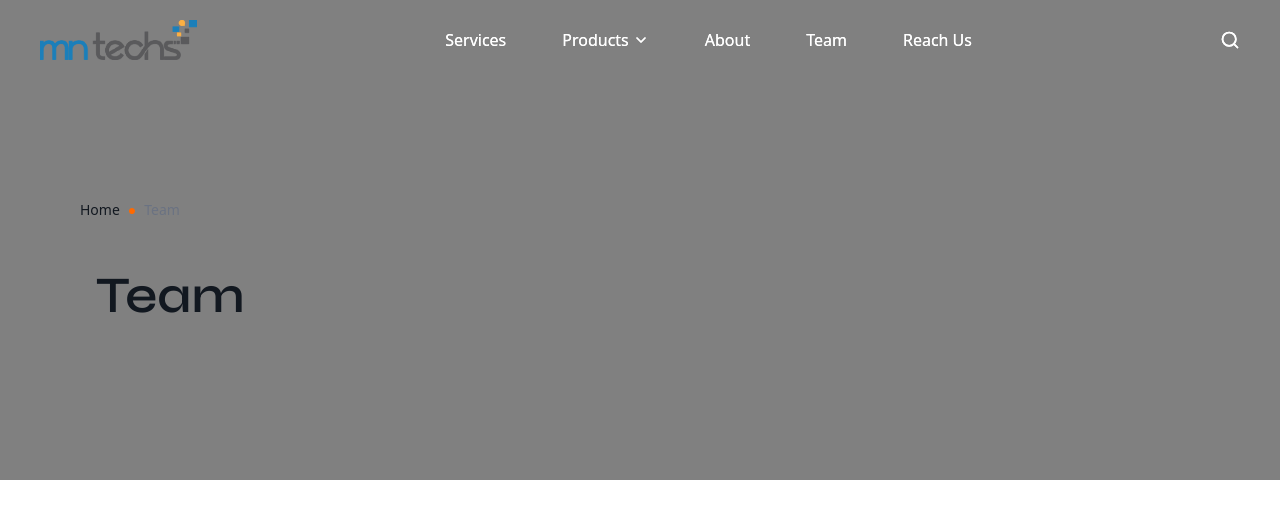
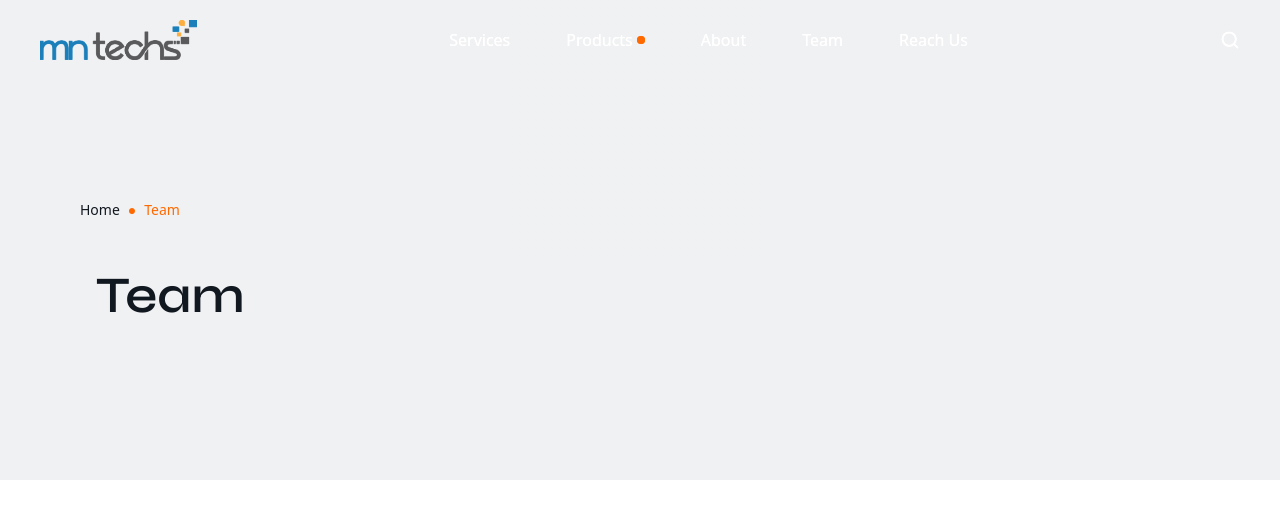
Before and after one commit to rishitharaghana/mnTechs, a React (Vite) app: page /team in a window 1280 px wide. Shown: the top 518 px of the page. Built offline with nearby package versions, Linux system fonts and the light colour scheme.

Commit message:
added Breadcrumbs

```diff
--- a/src/Components/Navigation.jsx
+++ b/src/Components/Navigation.jsx
@@ -1,5 +1,5 @@
 import React, { useEffect, useState, useCallback, memo } from "react";
-import { Search, Menu, X, ChevronDown } from "lucide-react";
+import { Search, Menu, X } from "lucide-react"; // Removed ChevronDown
 import { Link, useLocation } from "react-router-dom";
 import MntechImage from "../assets/mntech.png";
 import useDropdown from "../Hooks/useDropdown";
@@ -32,7 +32,7 @@ const DesktopNavItem = memo(({ item, isScrolledOrWhitePage }) => {
         aria-haspopup="true"
       >
         {item.name}
-        <ChevronDown className={`w-4 h-4 transition-transform ${isOpen ? "rotate-180" : ""}`} />
+        <span className="w-2 h-2 bg-orange-500 rounded-full"></span> {/* Orange dot */}
       </button>
       {isOpen && (
         <div className="absolute left-0 mt-2 bg-white rounded-lg shadow-xl min-w-max z-50">
@@ -66,11 +66,11 @@ const Navigation = () => {
     { name: "Services", path: "/services" },
     {
       name: "Products",
-      path: "#",
+      path: "/products", // Changed from "#" to "/products" to enable navigation
       submenu: [
-        { name: "AI Agents", path: "/products/ai-agents" },
+        { name: "AI Agents", path: "/products/ai-agent" },
         { name: "App Development", path: "/products/app-development" },
-        { name: "Billing Systems", path: "/products/billing-systems" },
+        { name: "Billing Systems", path: "/products/billing-system" },
         { name: "CRM", path: "/products/crm" },
         { name: "E-Commerce", path: "/products/e-commerce" },
         { name: "Education Management", path: "/products/education-management" },
@@ -124,13 +124,14 @@ const Navigation = () => {
             : "bg-transparent text-white"
         }`}
       >
-        <div className="container mx-auto px-4 sm:px-6 lg:px-10 h-16 sm:h-20 flex items-center justify-between">
+        <div className="container mx-auto px-4 sm:px-6 lg:px-8 xl:px-10 h-16 sm:h-20 flex items-center justify-between">
           <Link to="/" className="flex items-center">
             <img src={MntechImage} alt="MN Tech Solutions Logo" className="h-8 sm:h-10 w-auto" />
           </Link>
 
-          <div className="hidden xl:flex flex-1 justify-center">
-            <div className="flex items-center space-x-6 lg:space-x-8">
+          {/* Desktop Navigation */}
+          <div className="hidden lg:flex flex-1 justify-center">
+            <div className="flex items-center space-x-4 sm:space-x-6 lg:space-x-8">
               {navItems().map((item) => (
                 <DesktopNavItem
                   key={item.name}
@@ -141,16 +142,19 @@ const Navigation = () => {
             </div>
           </div>
 
-          <div className="hidden xl:flex items-center">
+          {/* Desktop Search Icon */}
+          <div className="hidden lg:flex items-center">
             <Search
               className="h-5 w-5 cursor-pointer transition-colors duration-300 hover:text-orange-500"
               aria-label="Search"
             />
           </div>
 
+          {/* Mobile Menu Button */}
+          <div className="lg:hidden">
             <button
               onClick={toggleMobileMenu}
-            className="xl:hidden p-2 rounded-md transition-colors duration-300 hover:bg-gray-100"
+              className="p-2 rounded-md transition-colors duration-300 hover:bg-gray-100"
               aria-label="Toggle mobile menu"
             >
               {mobileMenuOpen ? (
@@ -160,24 +164,27 @@ const Navigation = () => {
               )}
             </button>
           </div>
+        </div>
       </nav>
 
+      {/* Mobile Overlay */}
       <div
-        className={`fixed inset-0 bg-black bg-opacity-50 z-40 xl:hidden transition-opacity duration-300 ${
+        className={`fixed inset-0 bg-black bg-opacity-50 z-40 lg:hidden transition-opacity duration-300 ${
           mobileMenuOpen ? "opacity-100" : "opacity-0 pointer-events-none"
         }`}
         onClick={toggleMobileMenu}
         aria-hidden="true"
       />
 
+      {/* Mobile Drawer */}
       <div
-        className={`fixed top-0 right-0 h-full w-80 max-w-[85vw] bg-white shadow-2xl z-50 xl:hidden transform transition-transform duration-300 ease-in-out ${
+        className={`fixed top-0 right-0 h-full w-64 sm:w-80 max-w-[85vw] bg-white shadow-2xl z-50 lg:hidden transform transition-transform duration-300 ease-in-out ${
           mobileMenuOpen ? "translate-x-0" : "translate-x-full"
         }`}
       >
         <div className="flex flex-col h-full">
-          <div className="flex items-center justify-between p-6 border-b border-gray-200">
-            <img src={MntechImage} alt="MN Tech Solutions Logo" className="h-8 w-auto" />
+          <div className="flex items-center justify-between p-4 sm:p-6 border-b border-gray-200">
+            <img src={MntechImage} alt="MN Tech Solutions Logo" className="h-8 sm:h-10 w-auto" />
             <button
               onClick={toggleMobileMenu}
               className="p-2 rounded-md text-gray-600 hover:bg-gray-100 transition-colors duration-200"
@@ -187,34 +194,30 @@ const Navigation = () => {
             </button>
           </div>
 
-          <div className="flex-1 overflow-y-auto py-6 px-6 space-y-2">
+          <div className="flex-1 overflow-y-auto py-4 sm:py-6 px-4 sm:px-6 space-y-2">
             {navItems().map((item) => (
               <div key={item.name}>
                 {item.submenu ? (
                   <>
                     <button
                       onClick={() => toggleSubmenu(item.name)}
-                      className="w-full flex items-center justify-between py-3 px-4 text-left text-gray-800 hover:bg-gray-50 rounded-lg transition duration-200 font-medium"
+                      className="w-full flex items-center justify-between py-2 sm:py-3 px-4 text-left text-gray-800 hover:bg-gray-50 rounded-lg transition duration-200 font-medium"
                       aria-expanded={activeSubmenu === item.name}
                     >
                       <span>{item.name}</span>
-                      <ChevronDown
-                        className={`w-4 h-4 transform transition-transform ${
-                          activeSubmenu === item.name ? "rotate-180" : ""
-                        }`}
-                      />
+                      <span className="w-2 h-2 bg-orange-500 rounded-full"></span> {/* Orange dot */}
                     </button>
                     <div
                       className={`overflow-hidden transition-all duration-300 ${
                         activeSubmenu === item.name ? "max-h-96 opacity-100" : "max-h-0 opacity-0"
                       }`}
                     >
-                      <div className="pl-4 py-2 space-y-1">
+                      <div className="pl-4 sm:pl-6 py-2 space-y-1">
                         {item.submenu.map((subItem) => (
                           <Link
                             key={subItem.name}
                             to={subItem.path}
-                            className="block py-2 px-4 text-sm text-gray-600 hover:text-orange-600 hover:bg-orange-50 rounded-md transition-colors duration-200"
+                            className="block py-1 sm:py-2 px-4 text-sm sm:text-md text-gray-600 hover:text-orange-600 hover:bg-orange-50 rounded-md transition-colors duration-200"
                             onClick={toggleMobileMenu}
                           >
                             {subItem.name}
@@ -226,7 +229,7 @@ const Navigation = () => {
                 ) : (
                   <Link
                     to={item.path}
-                    className="block py-3 px-4 text-gray-800 hover:bg-gray-50 hover:text-orange-600 rounded-lg transition duration-200 font-medium"
+                    className="block py-2 sm:py-3 px-4 text-gray-800 hover:bg-gray-50 hover:text-orange-600 rounded-lg transition duration-200 font-medium"
                     onClick={toggleMobileMenu}
                   >
                     {item.name}
@@ -236,7 +239,7 @@ const Navigation = () => {
             ))}
           </div>
 
-          <div className="p-6 border-t border-gray-200 text-center text-sm text-gray-500">
+          <div className="p-4 sm:p-6 border-t border-gray-200 text-center text-sm text-gray-500">
             © 2025 MN Tech Solutions
           </div>
         </div>
--- a/src/pages/BreadCrumb.jsx
+++ b/src/pages/BreadCrumb.jsx
@@ -30,7 +30,7 @@ const Breadcrumb = ({ title = "Page Title" }) => {
       />
 
       {/* Black Gradient Overlay */}
-      <div className="absolute inset-0 bg-gradient-to-b from-black/50 to-black/50 z-5"></div>
+      <div className="absolute inset-0 bg-gradient-to-b from-gray-500/10 to-gray-500/10 z-5"></div>
 
       {/* Overlay content */}
       <div className="relative z-10 top-50 px-20">
@@ -49,7 +49,7 @@ const Breadcrumb = ({ title = "Page Title" }) => {
               <span key={to} className="flex items-center">
                 <span className="mx-2 text-orange-500">●</span>
                 {isLast ? (
-                  <span className={`${navTextStyles} text-gray-500`}>
+                  <span className={`${navTextStyles} text-orange-500`}>
                     {toTitleCase(value)}
                   </span>
                 ) : (
```
Lines whose indentation alone changed are shown as unchanged.
